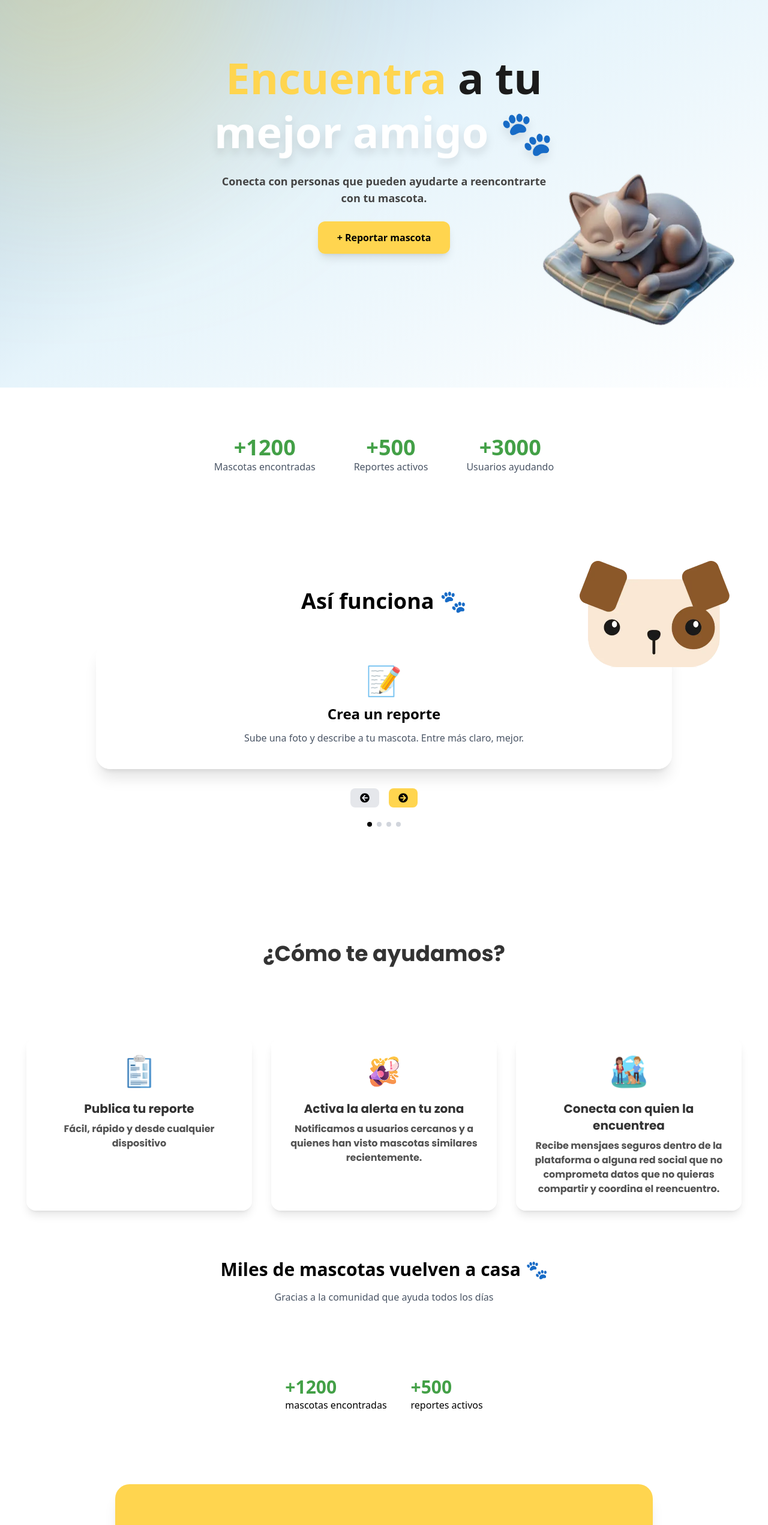
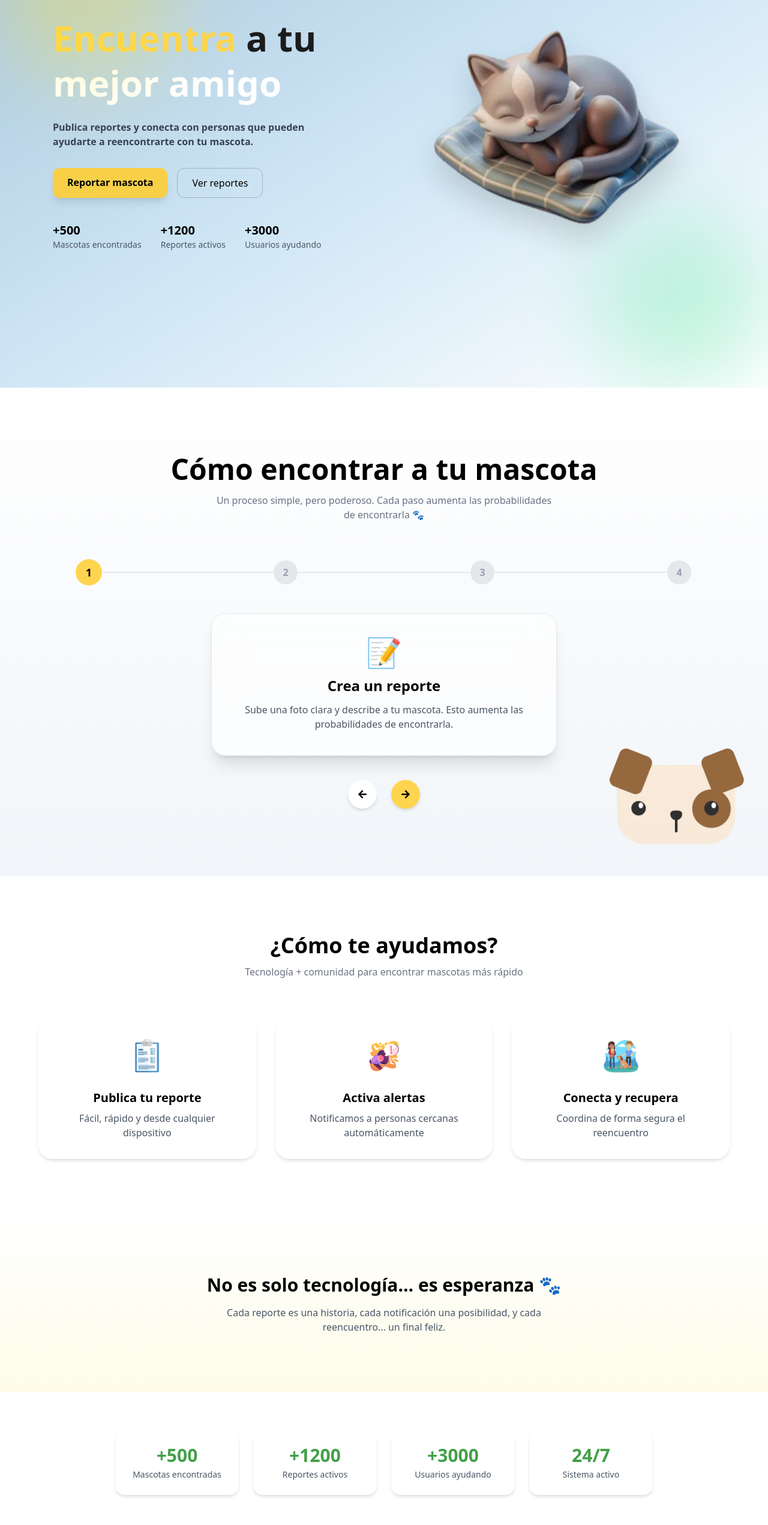
Before and after one commit to fernadev14/huella-de-regreso, a React (Vite) app: page / in a window 1280 px wide. Shown: the part 234-2776 px from the top of the page at 60% size. Built offline with nearby package versions, Linux system fonts and the light colour scheme; no server answers.

Commit message:
engagements mejorado

```diff
--- a/src/components/home/Banner.jsx
+++ b/src/components/home/Banner.jsx
@@ -1,72 +1,84 @@
-import { Link } from "react-router-dom"
 import dogImg from "../../assets/pet-flot.webp"
-import { motion } from "framer-motion"
-import "../../styles/responsive.css"
+import { Link } from "react-router-dom";
+import { motion } from "framer-motion";
 
 const Banner = () => {
+  return (
+    <section className="relative min-h-screen overflow-hidden bg-linear-to-br from-[#A8C7DC] via-[#cfe6f5] to-white py-24">
 
-  return (
-    <section className="relative min-h-screen flex items-center justify-center overflow-hidden">
+      {/* BLOBS decorativos */}
+      <div className="absolute top-0 left-0 w-72 h-72 bg-yellow-300/30 rounded-full blur-3xl"></div>
+      <div className="absolute bottom-0 right-0 w-72 h-72 bg-green-400/20 rounded-full blur-3xl"></div>
 
-      {/* BACKGROUND */}
-      <div className="absolute inset-0 bg-linear-to-br from-[#A8C7DC] via-[#e6f4fb] to-white" />
+      <div className="max-w-6xl mx-auto px-6 grid md:grid-cols-2 items-center justify-center gap-12 h-[70vh]">
 
-      {/* GLOW */}
-      <div className="absolute w-150 h-150 bg-[#FFD54F]/30 blur-[140px] rounded-full -top-50 -left-50" />
-
-      {/* CONTENIDO */}
-      <div className="relative z-10 text-center px-6 max-w-5xl">
-
+        {/* TEXTO */}
+        <div>
           <motion.h1
             initial={{ opacity: 0, y: 40 }}
             animate={{ opacity: 1, y: 0 }}
-          transition={{ duration: 0.8 }}
-          className="text-5xl md:text-7xl font-extrabold leading-tight"
+            className="text-4xl md:text-6xl font-extrabold leading-tight"
           >
             <span className="text-[#FFD54F]">Encuentra</span>{" "}
             <span className="text-[#1B1B1B]">a tu</span>
             <br />
-          <span className="text-white drop-shadow-xl">
-            mejor amigo 🐾
-          </span>
+            <span className="text-white">mejor amigo</span>
           </motion.h1>
 
-        <motion.p
-          initial={{ opacity: 0, y: 30 }}
-          animate={{ opacity: 1, y: 0 }}
-          transition={{ delay: 0.3 }}
-          className="mt-6 text-lg font-semibold text-[#444] max-w-xl mx-auto"
-        >
-          Conecta con personas que pueden ayudarte a reencontrarte con tu mascota.
-        </motion.p>
+          <p className="mt-6 text-gray-700 max-w-md font-semibold">
+            Publica reportes y conecta con personas que pueden ayudarte
+            a reencontrarte con tu mascota.
+          </p>
 
-        <motion.div
-          initial={{ opacity: 0, scale: 0.9 }}
-          animate={{ opacity: 1, scale: 1 }}
-          transition={{ delay: 0.6 }}
-          className="mt-10"
-        >
+          {/* CTA */}
+          <div className="mt-8 flex gap-4">
             <Link
               to="/nuevo-reporte"
-            className="px-8 py-4 rounded-xl bg-[#FFD54F] text-black font-bold
-                       shadow-lg hover:scale-105 transition
-                       hover:shadow-[0_0_30px_rgba(255,213,79,0.6)]"
+              className="px-6 py-3 rounded-xl bg-[#F7D047] font-bold shadow-lg hover:scale-105 transition"
             >
-            + Reportar mascota
+              Reportar mascota
             </Link>
-        </motion.div>
+
+            <Link
+              to="/publicaciones"
+              className="px-6 py-3 rounded-xl border border-black/20 backdrop-blur-md hover:bg-[#282723] hover:text-amber-50 hover:scale-105 transition">
+              Ver reportes
+            </Link>
           </div>
 
-      {/* IMAGEN FLOTANTE */}
-      <motion.img
+          {/* STATS */}
+          <div className="flex gap-8 mt-10 text-sm text-gray-600">
+            <div>
+              <p className="text-xl font-bold text-black">+500</p>
+              <span>Mascotas encontradas</span>
+            </div>
+            <div>
+              <p className="text-xl font-bold text-black">+1200</p>
+              <span>Reportes activos</span>
+            </div>
+            <div>
+              <h3 className="text-xl font-bold text-black">+3000</h3>
+              <span>Usuarios ayudando</span>
+            </div>
+          </div>
+        </div>
+
+        {/* IMAGEN ANIMADA */}
+        <motion.div
+          animate={{ y: [0, -15, 0] }}
+          transition={{ duration: 4, repeat: Infinity }}
+          className="hidden md:block"
+        >
+          <img
             src={dogImg}
-        className="absolute bottom-10 right-10 w-87.5 hidden md:block"
-        animate={{ y: [0, -20, 0] }}
-        transition={{ duration: 4, repeat: Infinity }}
+            alt="Mascota"
+            className="w-full max-w-md mx-auto drop-shadow-2xl"
           />
+        </motion.div>
 
+      </div>
     </section>
-  )
-}
+  );
+};
 
-export default Banner
+export default Banner;
--- a/src/components/home/FourSteps.jsx
+++ b/src/components/home/FourSteps.jsx
@@ -1,28 +1,27 @@
 import { useState } from "react"
 import { motion, AnimatePresence } from "framer-motion"
 import imgDogAnimate from "../../assets/perrito-motion-fourSteps.webp"
-import { FaArrowCircleRight } from "react-icons/fa";
-import { FaArrowCircleLeft } from "react-icons/fa";
+import { FaArrowRight, FaArrowLeft } from "react-icons/fa"
 
 const steps = [
   {
     title: "Crea un reporte",
-    desc: "Sube una foto y describe a tu mascota. Entre más claro, mejor.",
+    desc: "Sube una foto clara y describe a tu mascota. Esto aumenta las probabilidades de encontrarla.",
     emoji: "📝"
   },
   {
     title: "Difunde el reporte",
-    desc: "Comparte el enlace y deja que la comunidad te ayude.",
+    desc: "Comparte el enlace en redes y deja que la comunidad te ayude.",
     emoji: "📢"
   },
   {
     title: "Recibe alertas",
-    desc: "Personas cercanas pueden avisarte si ven algo similar.",
+    desc: "Personas cercanas podrán avisarte si ven algo similar.",
     emoji: "🔔"
   },
   {
     title: "Reencuéntrate ❤️",
-    desc: "Coordina y vuelve a casa con tu mascota.",
+    desc: "Coordina el encuentro y vuelve a casa con tu mascota.",
     emoji: "🐾"
   }
 ]
@@ -34,24 +33,55 @@ const FourSteps = () => {
   const prev = () => setIndex((prev) => (prev - 1 + steps.length) % steps.length)
 
   return (
-    <section className="py-28 text-center relative overflow-hidden">
+    <section className="py-28 px-6 relative overflow-hidden bg-linear-to-b from-white to-[#f1f5f9]">
 
-        <h2 className="text-4xl font-bold mb-12">
-            Así funciona 🐾
+        <div className="max-w-5xl mx-auto text-center">
+
+            {/* TITULO */}
+            <h2 className="text-4xl md:text-5xl font-bold mb-4">
+                Cómo encontrar a tu mascota
             </h2>
 
+            <p className="text-gray-500 mb-16 max-w-xl mx-auto">
+                Un proceso simple, pero poderoso. Cada paso aumenta las probabilidades de encontrarla 🐾
+            </p>
+
+            {/* PROGRESO (timeline visual) */}
+            <div className="flex justify-between items-center mb-12 relative">
+
+            {/* línea */}
+                <div className="absolute top-1/2 left-0 w-full h-[2px] bg-gray-200 -translate-y-1/2"></div>
+
+                {steps.map((_, i) => (
+                <div key={i} className="relative z-10 flex flex-col items-center">
+
+                    <div
+                        className={`
+                        w-10 h-10 flex items-center justify-center rounded-full
+                        font-bold transition-all duration-300
+                        ${i <= index ? "bg-[#FFD54F] text-black scale-110" : "bg-gray-200 text-gray-400"}
+                        `}
+                    >
+                    {i + 1}
+                    </div>
+
+                </div>
+                ))}
+            </div>
+
             {/* CARD */}
-        <div className="relative max-w-3/4 mx-auto">
+            <div className="relative">
 
                 <AnimatePresence mode="wait">
                     <motion.div
                         key={index}
-                    initial={{ opacity: 0, x: 60 }}
-                    animate={{ opacity: 1, x: 0 }}
-                    exit={{ opacity: 0, x: -60 }}
+                        initial={{ opacity: 0, y: 40, scale: 0.95 }}
+                        animate={{ opacity: 1, y: 0, scale: 1 }}
+                        exit={{ opacity: 0, y: -40, scale: 0.95 }}
                         transition={{ duration: 0.4 }}
-                    className="bg-white/80 backdrop-blur-xl rounded-3xl p-10 shadow-xl"
+                        className="bg-white/70 backdrop-blur-xl border border-gray-200 rounded-3xl p-10 shadow-xl max-w-xl mx-auto"
                     >
+
                         <div className="text-5xl mb-4">
                             {steps[index].emoji}
                         </div>
@@ -63,36 +93,39 @@ const FourSteps = () => {
                         <p className="text-gray-600">
                             {steps[index].desc}
                         </p>
+
                     </motion.div>
                 </AnimatePresence>
 
-            {/* CONTROLES */}
-            <div className="flex justify-center gap-4 mt-8">
-                <button onClick={prev} className="px-4 py-2 bg-gray-200 rounded-lg cursor-pointer hover:bg-[#FFD54F]">
-                    <FaArrowCircleLeft />
+            {/* BOTONES */}
+                <div className="flex justify-center gap-6 mt-10">
+
+                    <button
+                        onClick={prev}
+                        className="w-12 h-12 flex items-center justify-center rounded-full
+                                bg-white shadow-md hover:scale-110 transition cursor-pointer"
+                    >
+                        <FaArrowLeft />
                     </button>
-                <button onClick={next} className="px-4 py-2 bg-[#FFD54F] rounded-lg cursor-pointer hover:bg-gray-200">
-                    <FaArrowCircleRight />
+
+                    <button
+                        onClick={next}
+                        className="w-12 h-12 flex items-center justify-center rounded-full
+                                bg-[#FFD54F] shadow-md hover:scale-110 transition cursor-pointer"
+                    >
+                        <FaArrowRight />
                     </button>
+
                 </div>
 
-            {/* INDICADORES */}
-            <div className="flex justify-center gap-2 mt-6">
-                {steps.map((_, i) => (
-                    <div
-                        key={i}
-                        className={`w-2 h-2 rounded-full ${
-                        i === index ? "bg-black" : "bg-gray-300"
-                        }`}
-                    />
-                ))}
-            </div>
             </div>
 
-        {/* PERRO FLOTANTE */}
+        </div>
+
+        {/* PERRO DECORATIVO */}
         <motion.img
             src={imgDogAnimate}
-            className="absolute bottom-0 right-1/20 top-20 w-62.5 hidden md:block"
+            className="absolute bottom-10 right-10 w-56 hidden md:block opacity-90"
             animate={{ y: [0, -20, 0] }}
             transition={{ duration: 4, repeat: Infinity }}
         />
--- a/src/components/home/Help.jsx
+++ b/src/components/home/Help.jsx
@@ -1,106 +1,149 @@
 import iconForm from "../../assets/icon_form1.png";
 import iconNotification from "../../assets/icon_notificacion.png";
 import iconEncuentro from "../../assets/icon_reencuentro.png";
-import { Link } from "react-router-dom"
-// import "../../styles/responsive.css";
+import { Link } from "react-router-dom";
+import { motion } from "framer-motion";
 
 const Help = () => {
   return (
     <>
-      <div className='help-container'>
-        <h3 className='text-center mt-20 text-4xl'>¿Cómo te ayudamos?</h3>
+      <section className="py-24 px-6">
 
-        <div className="flex mt-14 justify-center gap-3 px-5">
-
-          <div className="grid md:grid-cols-3 gap-8 mt-16 px-6">
-
-          {/* CARD 1 */}
-            <div className="bg-white/70 backdrop-blur-xl p-6 rounded-2xl shadow-lg hover:shadow-xl transition hover:-translate-y-2">
-              <img src={iconForm} className="w-16 mb-4 mx-auto" />
-              <h3 className="text-xl font-bold text-center">
-                Publica tu reporte
-              </h3>
-              <p className="text-center text-gray-600 mt-2">
-                Fácil, rápido y desde cualquier dispositivo
+        {/* TITLE */}
+        <div className="text-center max-w-2xl mx-auto">
+          <h2 className="text-4xl font-bold">
+            ¿Cómo te ayudamos?
+          </h2>
+          <p className="text-gray-500 mt-3">
+            Tecnología + comunidad para encontrar mascotas más rápido
           </p>
         </div>
 
-          {/* CARD 2 */}
-            <div className="bg-white/70 backdrop-blur-xl p-6 rounded-2xl shadow-lg hover:shadow-xl transition hover:-translate-y-2">
-              <img src={iconNotification} className="w-16 mb-4 mx-auto" />
-              <h3 className="text-xl font-bold text-center">
-                Activa la alerta en tu zona
+        {/* CARDS */}
+        <div className="grid md:grid-cols-3 gap-8 mt-16 max-w-6xl mx-auto">
+
+          {/* CARD */}
+          {[{
+            img: iconForm,
+            title: "Publica tu reporte",
+            desc: "Fácil, rápido y desde cualquier dispositivo"
+          },{
+            img: iconNotification,
+            title: "Activa alertas",
+            desc: "Notificamos a personas cercanas automáticamente"
+          },{
+            img: iconEncuentro,
+            title: "Conecta y recupera",
+            desc: "Coordina de forma segura el reencuentro"
+          }].map((item, i) => (
+
+            <motion.div
+              key={i}
+              whileHover={{ y: -10 }}
+              className="group relative bg-white/60 backdrop-blur-xl p-8 rounded-3xl shadow-md hover:shadow-2xl transition overflow-hidden"
+            >
+
+              {/* Glow hover */}
+              <div className="absolute inset-0 opacity-0 group-hover:opacity-100 transition bg-linear-to-br from-yellow-200/30 to-green-200/30 blur-2xl"></div>
+
+              {/* ICON */}
+              <motion.img
+                src={item.img}
+                className="w-16 mb-6 mx-auto relative z-10"
+                whileHover={{ scale: 1.1, rotate: 3 }}
+              />
+
+              <h3 className="text-xl font-bold text-center relative z-10">
+                {item.title}
               </h3>
-              <p className="text-center text-gray-600 mt-2">
-                Notificamos a usuarios cercanos y a quienes han visto mascotas similares recientemente.
+
+              <p className="text-center text-gray-600 mt-2 relative z-10">
+                {item.desc}
+              </p>
+
+            </motion.div>
+
+          ))}
+        </div>
+      </section>
+
+      {/* 💛 SECCIÓN EMOCIONAL */}
+      <section className="text-center py-24 px-6 bg-linear-to-b from-transparent to-yellow-50">
+
+        <h2 className="text-3xl font-bold">
+          No es solo tecnología… es esperanza 🐾
+        </h2>
+
+        <p className="mt-4 text-gray-600 max-w-xl mx-auto">
+          Cada reporte es una historia, cada notificación una posibilidad,
+          y cada reencuentro… un final feliz.
+        </p>
+
+      </section>
+
+      {/* 📊 STATS MODERNAS */}
+      <section className="py-16">
+
+        <div className="grid grid-cols-2 md:grid-cols-4 gap-6 max-w-4xl mx-auto text-center">
+
+          {[
+            { value: "+500", label: "Mascotas encontradas" },
+            { value: "+1200", label: "Reportes activos" },
+            { value: "+3000", label: "Usuarios ayudando" },
+            { value: "24/7", label: "Sistema activo" }
+          ].map((stat, i) => (
+
+            <div
+              key={i}
+              className="bg-white rounded-2xl p-6 shadow-md hover:shadow-xl transition"
+            >
+              <h3 className="text-3xl font-bold text-[#43A047]">
+                {stat.value}
+              </h3>
+              <p className="text-sm text-gray-600 mt-1">
+                {stat.label}
               </p>
             </div>
 
-          {/* CARD 3 */}
-            <div className="bg-white/70 backdrop-blur-xl p-6 rounded-2xl shadow-lg hover:shadow-xl transition hover:-translate-y-2">
-              <img src={iconEncuentro} className="w-16 mb-4 mx-auto" />
-              <h3 className="text-xl font-bold text-center">
-                Conecta con quien la encuentrea
-              </h3>
-              <p className="text-center text-gray-600 mt-2">
-                Recibe mensjaes seguros dentro de la plataforma o alguna red social que no comprometa
-                datos que no quieras compartir y coordina el reencuentro.
-              </p>
-            </div>
+          ))}
 
         </div>
 
-        </div>
-      </div>
-
-      {/* SENTIDO EMOCIONAL */}
-      <section className="text-center py-20 px-10">
-        <h2 className="text-3xl font-bold">
-          Miles de mascotas vuelven a casa 🐾
-        </h2>
-
-        <p className="mt-4 text-gray-600">
-          Gracias a la comunidad que ayuda todos los días
-        </p>
       </section>
 
-    {/* ESTADISTICAS */}
-      <div className="flex justify-center gap-10 py-10">
-        <div>
-          <h3 className="text-3xl font-bold text-[#43A047]">+1200</h3>
-          <p>mascotas encontradas</p>
-        </div>
+      {/* 🚀 CTA PRO */}
+      <section className="py-24 px-6">
 
-        <div>
-          <h3 className="text-3xl font-bold text-[#43A047]">+500</h3>
-          <p>reportes activos</p>
-        </div>
-      </div>
+        <div className="relative bg-[#FFD54F] rounded-3xl py-20 px-8 max-w-5xl mx-auto shadow-2xl overflow-hidden">
 
-      <section className="py-20 text-center">
+          {/* Glow background */}
+          <div className="absolute -top-20 -left-20 w-72 h-72 bg-white/30 blur-3xl rounded-full"></div>
 
-        <div className="bg-[#FFD54F] rounded-3xl py-16 px-6 max-w-4xl mx-auto shadow-xl">
+          <div className="relative text-center">
 
-          <h2 className="text-3xl font-bold text-black">
+            <h2 className="text-4xl font-bold text-black">
               Empieza ahora mismo
             </h2>
 
             <p className="mt-4 text-black/70">
-            Publica un reporte y deja que la comunidad te ayude
+              Tu mascota puede aparecer en cualquier momento
             </p>
 
             <Link
               to="/nuevo-reporte"
-            className="mt-6 inline-block bg-black text-white px-6 py-3 rounded-xl hover:scale-105 transition"
+              className="mt-8 inline-block bg-black text-white px-8 py-4 rounded-xl
+                        hover:scale-105 hover:shadow-lg transition"
             >
               Crear reporte
             </Link>
 
           </div>
 
+        </div>
+
       </section>
     </>
-  )
-}
+  );
+};
 
-export default Help
+export default Help;
--- a/src/pages/Home.jsx
+++ b/src/pages/Home.jsx
@@ -2,14 +2,14 @@ import Banner from "../components/home/Banner"
 import Faq from "../components/home/Faq"
 import FourSteps from "../components/home/FourSteps"
 import Help from "../components/home/Help"
-import Stats from "../components/home/Stats"
+// import Stats from "../components/home/Stats"
 import "../styles/home.css"
 
 const Home = () => {
   return (
     <>
         <Banner />
-        <Stats />
+        {/* <Stats /> */}
         <FourSteps />
         <Help />
         <Faq />
```
Lines whose indentation alone changed are shown as unchanged.
